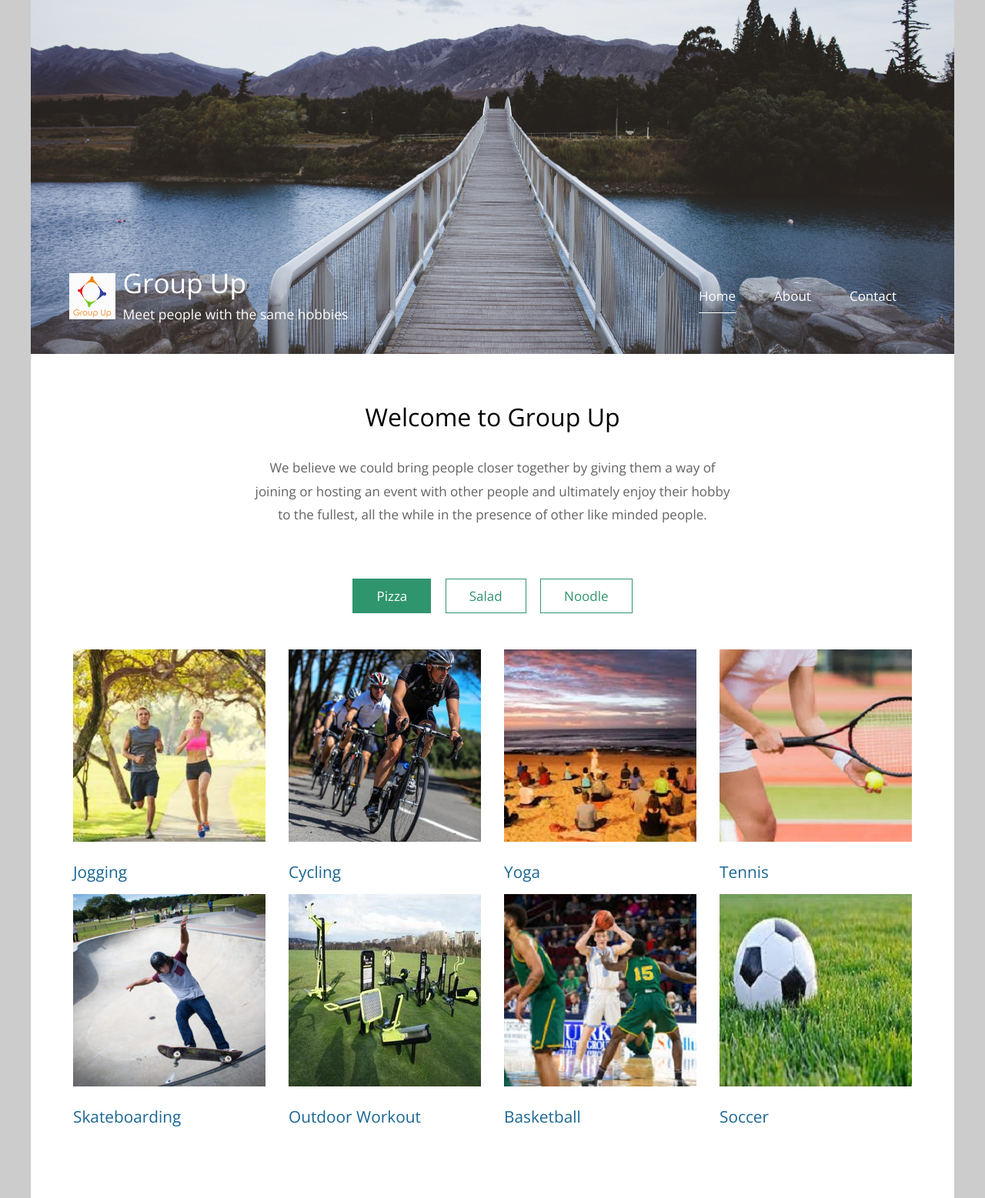
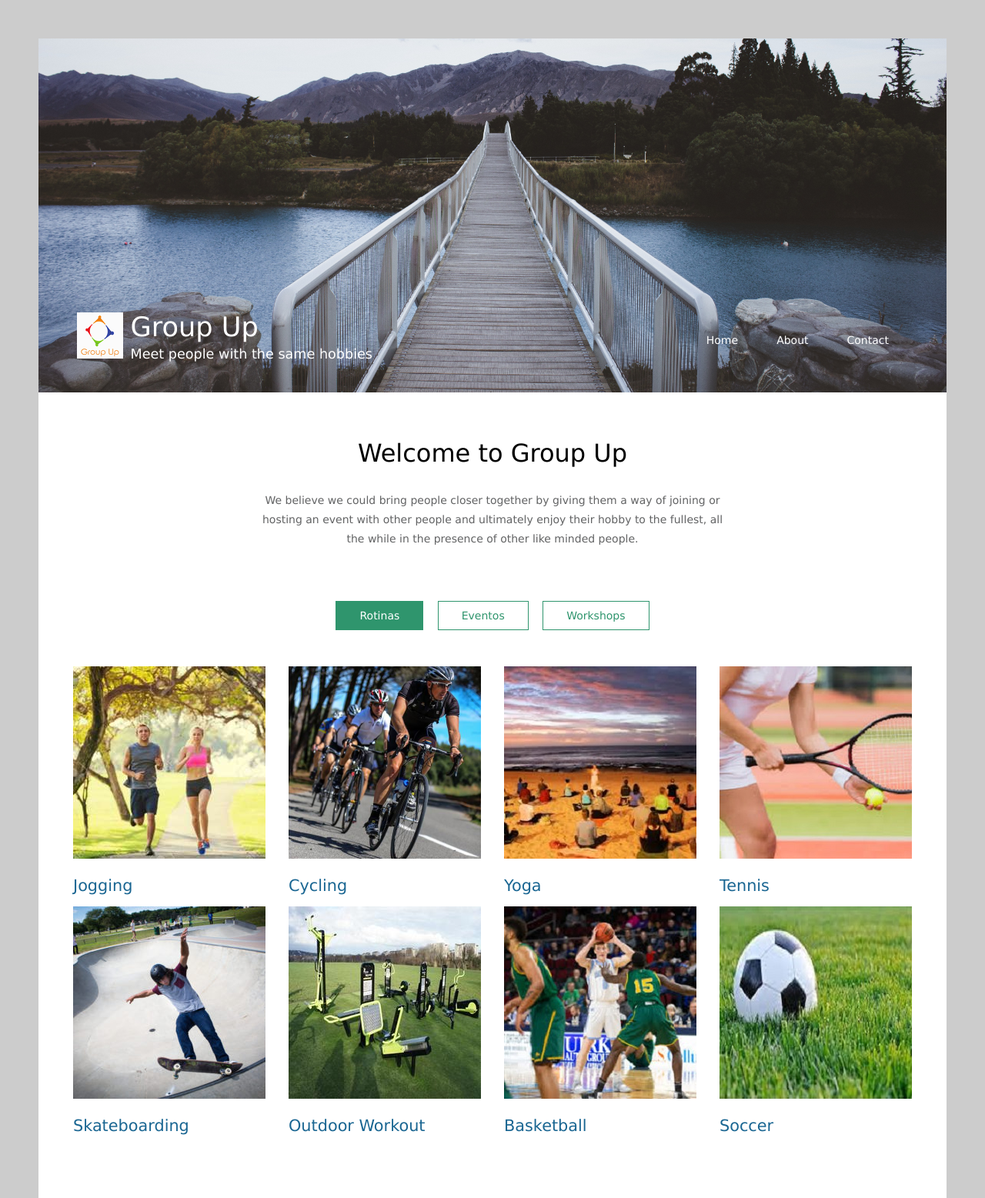
Before and after one commit to jestima/GroupUp, a PHP site: page / in a window 1280 px wide. Shown: the top 1557 px of the page at 77% size. Run offline with PHP 8.4, Linux system fonts and the light colour scheme; some libraries are stand-ins or nearby versions.

Commit message:
Updated home page and added Google button
Added working Google Sign in button to main page.

```diff
--- a/public/index.html
+++ b/public/index.html
@@ -3,11 +3,18 @@
 
 <head>
 	<meta charset="UTF-8" />
-    <meta name="viewport" content="width=device-width, initial-scale=1.0" />
-    <meta http-equiv="X-UA-Compatible" content="ie=edge" />
-    <title>Group Up</title>
-    <link href="https://fonts.googleapis.com/css?family=Open+Sans:400" rel="stylesheet" />
+	<meta name="viewport" content="width=device-width, initial-scale=1.0" />
+	<meta http-equiv="X-UA-Compatible" content="ie=edge" />
+	<title>Group Up</title>
+	<link href="https://fonts.googleapis.com/css?family=Open+Sans:400" rel="stylesheet" />
 	<link href="stylesheets/templatemo-style.css" rel="stylesheet" />
+
+	<link rel="stylesheet" href="stylesheets/style.css" />
+	<meta name="google-signin-client_id"
+		content="825230827003-kdmpj420h2l5daf817iebmane4ksl5uu.apps.googleusercontent.com">
+	<script src="https://ajax.googleapis.com/ajax/libs/jquery/3.4.1/jquery.min.js"></script>
+	<meta name="google-signin-scope" content="profile email">
+	<script src="https://apis.google.com/js/platform.js" async defer></script>
 </head>
 <!--
 
@@ -16,10 +23,35 @@
 https://templatemo.com/tm-539-simple-house
 
 -->
+
 <body>
 
+	<script>
+
+		function signOut() {
+			var auth2 = gapi.auth2.getAuthInstance();
+			auth2.signOut().then(function () {
+
+				alert("You have been successfully signed out");
+
+				$(".g-signin2").css("display", "block");
+				$(".data").css("display", "none");
+
+			});
+		}
+	</script>
+	<div class="data">
+		<p>Profile Details</p>
+		<img id="pic" class="img-circle" width="100" height="100" />
+		<p>Email Address</p>
+		<p id="email" class="alert alert-danger"></p>
+		<button onclick="signOut()" class="btn btn-danger">SignOut</button>
+	</div>
+
+
+
 	<div class="container">
-	<!-- Top box -->
+		<!-- Top box -->
 		<!-- Logo & Site Name -->
 		<div class="placeholder">
 			<div class="parallax-window" data-parallax="scroll" data-image-src="img/header.jpg">
@@ -34,7 +66,7 @@
 						</div>
 						<nav class="col-md-6 col-12 tm-nav">
 							<ul class="tm-nav-ul">
-								<li class="tm-nav-li"><a href="index.html" class="tm-nav-link active">Home</a></li>
+								<li class="tm-nav-li"><a href="index.html" class="tm-nav-link">Home</a></li>
 								<li class="tm-nav-li"><a href="about.html" class="tm-nav-link">About</a></li>
 								<li class="tm-nav-li"><a href="contact.html" class="tm-nav-link">Contact</a></li>
 							</ul>
@@ -46,16 +78,39 @@
 
 		<main>
 			<header class="row tm-welcome-section">
+				<div id="my-signin2"></div>
+				<script>
+					function onSuccess(googleUser) {
+						console.log('Logged in as: ' + googleUser.getBasicProfile().getName());
+					}
+					function onFailure(error) {
+						console.log(error);
+					}
+					function renderButton() {
+						gapi.signin2.render('my-signin2', {
+							'scope': 'profile email',
+							'width': 160,
+							'height': 30,
+							'longtitle': true,
+							'theme': 'dark',
+							'onsuccess': onSuccess,
+							'onfailure': onFailure
+						});
+					}
+				</script>
+				 <script src="https://apis.google.com/js/platform.js?onload=renderButton" async defer></script>
 				<h2 class="col-12 text-center tm-section-title">Welcome to Group Up</h2>
-				<p class="col-12 text-center">We believe we could bring people closer together by giving them a way of joining or hosting an event with other people and ultimately enjoy their hobby to the fullest, all the while in the presence of other like minded people.</p>
+				<p class="col-12 text-center">We believe we could bring people closer together by giving them a way of
+					joining or hosting an event with other people and ultimately enjoy their hobby to the fullest, all
+					the while in the presence of other like minded people.</p>
 			</header>
 
 			<div class="tm-paging-links">
 				<nav>
 					<ul>
-						<li class="tm-paging-item"><a href="#" class="tm-paging-link active">Pizza</a></li>
-						<li class="tm-paging-item"><a href="#" class="tm-paging-link">Salad</a></li>
-						<li class="tm-paging-item"><a href="#" class="tm-paging-link">Noodle</a></li>
+						<li class="tm-paging-item"><a href="#" class="tm-paging-link active ">Rotinas</a></li>
+						<li class="tm-paging-item"><a href="#" class="tm-paging-link ">Eventos</a></li>
+						<li class="tm-paging-item"><a href="#" class="tm-paging-link">Workshops</a></li>
 					</ul>
 				</nav>
 			</div>
@@ -63,7 +118,7 @@
 			<!-- Gallery -->
 			<div class="row tm-gallery">
 				<!-- gallery page 1 -->
-				<div id="tm-gallery-page-pizza" class="tm-gallery-page">
+				<div id="tm-gallery-page-rotinas" class="tm-gallery-page">
 					<article class="col-lg-3 col-md-4 col-sm-6 col-12 tm-gallery-item">
 						<figure>
 							<img src="img/gallery/jogging.jpeg" alt="Image" class="img-fluid tm-gallery-img" />
@@ -131,13 +186,14 @@
 				</div> <!-- gallery page 1 -->
 
 				<!-- gallery page 2 -->
-				<div id="tm-gallery-page-salad" class="tm-gallery-page hidden">
+				<div id="tm-gallery-page-eventos" class="tm-gallery-page hidden">
 					<article class="col-lg-3 col-md-4 col-sm-6 col-12 tm-gallery-item">
 						<figure>
 							<img src="img/gallery/04.jpg" alt="Image" class="img-fluid tm-gallery-img" />
 							<figcaption>
 								<h4 class="tm-gallery-title">Salad Menu One</h4>
-								<p class="tm-gallery-description">Proin eu velit egestas, viverra sapien eget, consequat nunc. Vestibulum tristique</p>
+								<p class="tm-gallery-description">Proin eu velit egestas, viverra sapien eget, consequat
+									nunc. Vestibulum tristique</p>
 								<p class="tm-gallery-price">$25</p>
 							</figcaption>
 						</figure>
@@ -147,7 +203,8 @@
 							<img src="img/gallery/03.jpg" alt="Image" class="img-fluid tm-gallery-img" />
 							<figcaption>
 								<h4 class="tm-gallery-title">Second Title Salad</h4>
-								<p class="tm-gallery-description">Proin eu velit egestas, viverra sapien eget, consequat nunc. Vestibulum tristique</p>
+								<p class="tm-gallery-description">Proin eu velit egestas, viverra sapien eget, consequat
+									nunc. Vestibulum tristique</p>
 								<p class="tm-gallery-price">$30</p>
 							</figcaption>
 						</figure>
@@ -157,7 +214,8 @@
 							<img src="img/gallery/05.jpg" alt="Image" class="img-fluid tm-gallery-img" />
 							<figcaption>
 								<h4 class="tm-gallery-title">Third Salad Item</h4>
-								<p class="tm-gallery-description">Proin eu velit egestas, viverra sapien eget, consequat nunc. Vestibulum tristique</p>
+								<p class="tm-gallery-description">Proin eu velit egestas, viverra sapien eget, consequat
+									nunc. Vestibulum tristique</p>
 								<p class="tm-gallery-price">$45</p>
 							</figcaption>
 						</figure>
@@ -167,7 +225,8 @@
 							<img src="img/gallery/01.jpg" alt="Image" class="img-fluid tm-gallery-img" />
 							<figcaption>
 								<h4 class="tm-gallery-title">Superior Salad</h4>
-								<p class="tm-gallery-description">Proin eu velit egestas, viverra sapien eget, consequat nunc. Vestibulum tristique</p>
+								<p class="tm-gallery-description">Proin eu velit egestas, viverra sapien eget, consequat
+									nunc. Vestibulum tristique</p>
 								<p class="tm-gallery-price">$50</p>
 							</figcaption>
 						</figure>
@@ -177,7 +236,8 @@
 							<img src="img/gallery/08.jpg" alt="Image" class="img-fluid tm-gallery-img" />
 							<figcaption>
 								<h4 class="tm-gallery-title">Sed ultricies dui</h4>
-								<p class="tm-gallery-description">Proin eu velit egestas, viverra sapien eget, consequat nunc. Vestibulum tristique</p>
+								<p class="tm-gallery-description">Proin eu velit egestas, viverra sapien eget, consequat
+									nunc. Vestibulum tristique</p>
 								<p class="tm-gallery-price">$55 / $60</p>
 							</figcaption>
 						</figure>
@@ -187,7 +247,8 @@
 							<img src="img/gallery/07.jpg" alt="Image" class="img-fluid tm-gallery-img" />
 							<figcaption>
 								<h4 class="tm-gallery-title">Maecenas eget justo</h4>
-								<p class="tm-gallery-description">Proin eu velit egestas, viverra sapien eget, consequat nunc. Vestibulum tristique</p>
+								<p class="tm-gallery-description">Proin eu velit egestas, viverra sapien eget, consequat
+									nunc. Vestibulum tristique</p>
 								<p class="tm-gallery-price">$75</p>
 							</figcaption>
 						</figure>
@@ -195,13 +256,14 @@
 				</div> <!-- gallery page 2 -->
 
 				<!-- gallery page 3 -->
-				<div id="tm-gallery-page-noodle" class="tm-gallery-page hidden">
+				<div id="tm-gallery-page-workshops" class="tm-gallery-page hidden">
 					<article class="col-lg-3 col-md-4 col-sm-6 col-12 tm-gallery-item">
 						<figure>
 							<img src="img/gallery/08.jpg" alt="Image" class="img-fluid tm-gallery-img" />
 							<figcaption>
 								<h4 class="tm-gallery-title">Noodle One</h4>
-								<p class="tm-gallery-description">Orci varius natoque penatibus et magnis dis parturient montes, nascetur ridiculus mus.</p>
+								<p class="tm-gallery-description">Orci varius natoque penatibus et magnis dis parturient
+									montes, nascetur ridiculus mus.</p>
 								<p class="tm-gallery-price">$12.50</p>
 							</figcaption>
 						</figure>
@@ -211,7 +273,8 @@
 							<img src="img/gallery/07.jpg" alt="Image" class="img-fluid tm-gallery-img" />
 							<figcaption>
 								<h4 class="tm-gallery-title">Noodle Second</h4>
-								<p class="tm-gallery-description">Orci varius natoque penatibus et magnis dis parturient montes, nascetur ridiculus mus.</p>
+								<p class="tm-gallery-description">Orci varius natoque penatibus et magnis dis parturient
+									montes, nascetur ridiculus mus.</p>
 								<p class="tm-gallery-price">$15.50</p>
 							</figcaption>
 						</figure>
@@ -221,7 +284,8 @@
 							<img src="img/gallery/06.jpg" alt="Image" class="img-fluid tm-gallery-img" />
 							<figcaption>
 								<h4 class="tm-gallery-title">Third Soft Noodle</h4>
-								<p class="tm-gallery-description">Orci varius natoque penatibus et magnis dis parturient montes, nascetur ridiculus mus.</p>
+								<p class="tm-gallery-description">Orci varius natoque penatibus et magnis dis parturient
+									montes, nascetur ridiculus mus.</p>
 								<p class="tm-gallery-price">$20.50</p>
 							</figcaption>
 						</figure>
@@ -231,7 +295,8 @@
 							<img src="img/gallery/05.jpg" alt="Image" class="img-fluid tm-gallery-img" />
 							<figcaption>
 								<h4 class="tm-gallery-title">Aliquam sagittis</h4>
-								<p class="tm-gallery-description">Orci varius natoque penatibus et magnis dis parturient montes, nascetur ridiculus mus.</p>
+								<p class="tm-gallery-description">Orci varius natoque penatibus et magnis dis parturient
+									montes, nascetur ridiculus mus.</p>
 								<p class="tm-gallery-price">$30.25</p>
 							</figcaption>
 						</figure>
@@ -241,7 +306,8 @@
 							<img src="img/gallery/04.jpg" alt="Image" class="img-fluid tm-gallery-img" />
 							<figcaption>
 								<h4 class="tm-gallery-title">Maecenas eget justo</h4>
-								<p class="tm-gallery-description">Orci varius natoque penatibus et magnis dis parturient montes, nascetur ridiculus mus.</p>
+								<p class="tm-gallery-description">Orci varius natoque penatibus et magnis dis parturient
+									montes, nascetur ridiculus mus.</p>
 								<p class="tm-gallery-price">$35.50</p>
 							</figcaption>
 						</figure>
@@ -251,7 +317,8 @@
 							<img src="img/gallery/03.jpg" alt="Image" class="img-fluid tm-gallery-img" />
 							<figcaption>
 								<h4 class="tm-gallery-title">Quisque et felis eros</h4>
-								<p class="tm-gallery-description">Orci varius natoque penatibus et magnis dis parturient montes, nascetur ridiculus mus.</p>
+								<p class="tm-gallery-description">Orci varius natoque penatibus et magnis dis parturient
+									montes, nascetur ridiculus mus.</p>
 								<p class="tm-gallery-price">$40.50</p>
 							</figcaption>
 						</figure>
@@ -269,7 +336,10 @@
 					<div class="col-md-6">
 						<div class="tm-description-box">
 							<h4 class="tm-gallery-title">Maecenas nulla neque</h4>
-							<p class="tm-mb-45">Redistributing this template as a downloadable ZIP file on any template collection site is strictly prohibited. You will need to <a rel="nofollow" href="https://templatemo.com/contact">talk to us</a> for additional permissions about our templates. Thank you.</p>
+							<p class="tm-mb-45">Redistributing this template as a downloadable ZIP file on any template
+								collection site is strictly prohibited. You will need to <a rel="nofollow"
+									href="https://templatemo.com/contact">talk to us</a> for additional permissions
+								about our templates. Thank you.</p>
 							<a href="about.html" class="tm-btn tm-btn-default tm-right">Read More</a>
 						</div>
 					</div>
@@ -278,17 +348,17 @@
 		</main>
 
 		<footer class="tm-footer text-center">
-			<p>Copyright &copy; 2020 Simple House
+			<p>Copyright &copy; 2020 Group Up
 
-            | Design: <a rel="nofollow" href="https://templatemo.com">TemplateMo</a></p>
+
 		</footer>
 	</div>
 	<script src="js/jquery.min.js"></script>
 	<script src="js/parallax.min.js"></script>
 	<script>
-		$(document).ready(function(){
+		$(document).ready(function () {
 			// Handle click on paging links
-			$('.tm-paging-link').click(function(e){
+			$('.tm-paging-link').click(function (e) {
 				e.preventDefault();
 
 				var page = $(this).text().toLowerCase();
@@ -300,4 +370,5 @@
 		});
 	</script>
 </body>
+
 </html>
--- a/public/stylesheets/style.css
+++ b/public/stylesheets/style.css
@@ -9,12 +9,3 @@
 
 
 /* Google Button */
-.g-signin2 {
-  margin-top: -3%;
-  margin-left: 93%;
-
-}
-/* Google Data */
-.data{
-  display:none;
-}
--- a/public/stylesheets/templatemo-style.css
+++ b/public/stylesheets/templatemo-style.css
@@ -31,6 +31,15 @@
   max-width: 1200px;
   margin-right: auto;
   margin-left: auto;
+}
+#my-signin2 {
+  margin-top: -7%;
+  margin-left: 115%;
+
+}
+/* Google Data */
+.data{
+  display:none;
 }
 
 .tm-container-inner,
```
Also changed, not shown: public/button.html (+24 -16 lines).
